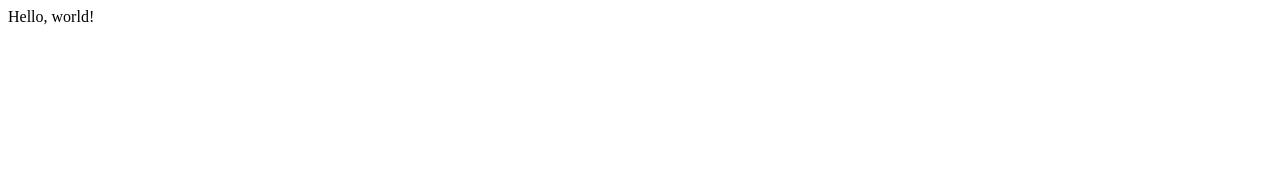
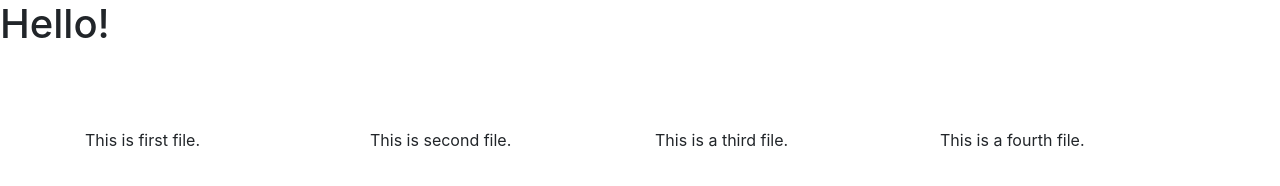
Before and after one commit to moobdeep/project0, a plain HTML site: page Index.html in a window 1280 px wide. Drawn offline with nearby package versions, Linux system fonts and the light colour scheme.

Commit message:
Add css file

```diff
--- a/Index.html
+++ b/Index.html
@@ -1,9 +1,27 @@
 <!DOCTYPE html>
 <html>
     <head>
+ 	<link rel="stylesheet" href="https://stackpath.bootstrapcdn.com/bootstrap/4.1.3/css/bootstrap.min.css" integrity="sha384-MCw98/SFnGE8fJT3GXwEOngsV7Zt27NXFoaoApmYm81iuXoPkFOJwJ8ERdknLPMO" crossorigin="anonymous">
         <title>My Webpage</title>
     </head>
     <body>
-        Hello, world!
+        <h1>Hello!</h1>
+        <br><br><br>
+        <div class="container">
+            <div class="row">
+                <div class="col-lg-3 col-sm-6">
+                    This is first file.
+                </div>
+                <div class="col-lg-3 col-sm-6">
+                    This is second file.
+                </div>
+                <div class="col-lg-3 col-sm-6">
+                    This is a third file.
+                </div>
+                <div class="col-lg-3 col-sm-6">
+                    This is a fourth file.
+                </div>
+            </div>
+        </div>
     </body>
 </html>
```
Also changed, not shown: style.css (added).
